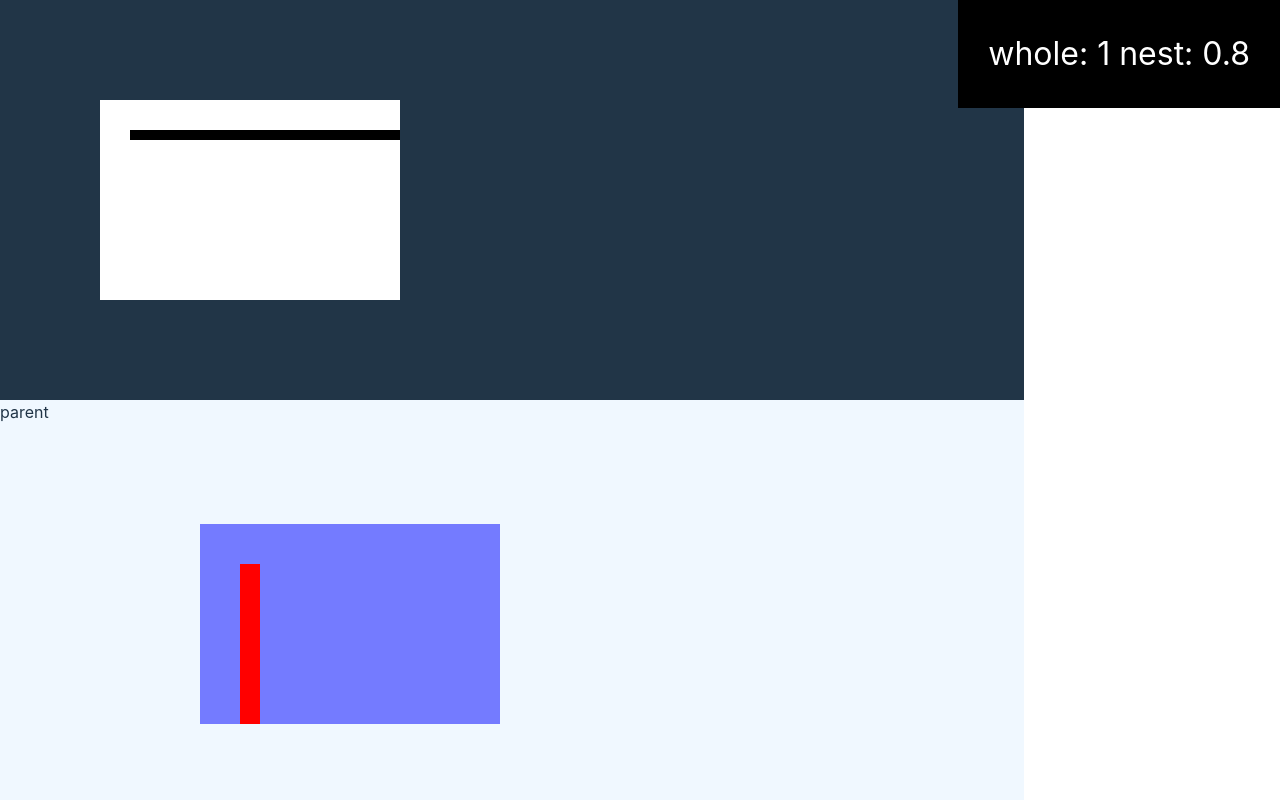
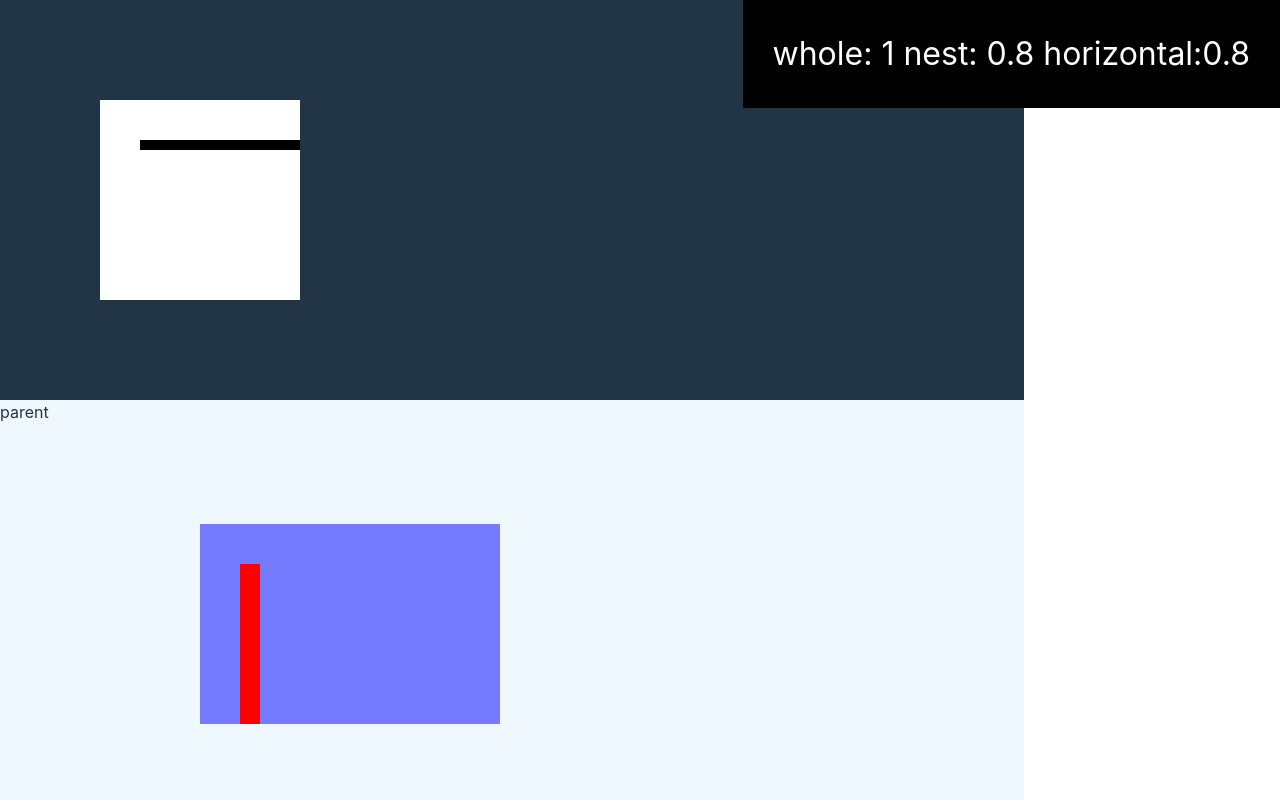
Before and after one commit to designDefined/waffle-scroll, a React (Vite) app: page / in a window 1280 px wide. Shown: the top 800 px of the page. Built offline with nearby package versions, Linux system fonts and the light colour scheme.

Commit message:
Feat: horizontal 테스트와 버그 픽스

```diff
--- a/src/App.css
+++ b/src/App.css
@@ -9,6 +9,7 @@
 }
 
 .parentHorizontal {
+  position: relative;
   width: 100%;
   height: 50vh;
   background-color: #213547;
@@ -16,15 +17,16 @@
 }
 
 .childHorizontal {
-  width: 300px;
+  position: relative;
+  width: 200px;
   height: 25vh;
   background-color: white;
-  padding: 30px;
+  padding: 40px;
   overflow: auto;
 }
 
 .miniHorizontal {
-  width: 800px;
+  width: 300px;
   height: 10px;
   background-color: black;
 }
@@ -43,6 +45,7 @@
   color: white;
   font-size: 32px;
   padding: 30px;
+  z-index: 9;
 }
 
 .child {
--- a/src/App.tsx
+++ b/src/App.tsx
@@ -1,30 +1,32 @@
 import "./App.css";
 
 import { useEffect, useRef } from "react";
-import { useNestedScroll, useTestScroll } from "./components/hooks";
+import {
+  useHorizontalScroll,
+  useNestedScroll,
+  useTestScroll,
+} from "./components/hooks";
 
 function App() {
-  const ref1 = useRef<HTMLDivElement>(null);
-  const ref2 = useRef<HTMLDivElement>(null);
+  // const ref1 = useRef<HTMLDivElement>(null);
+  // const ref2 = useRef<HTMLDivElement>(null);
 
   const { targetRef, state: globalState } = useTestScroll({});
   const { targetRef: nestedRef, state: nestedState } = useNestedScroll({});
-
-  useEffect(() => {
-    if (ref1.current)
-      ref1.current.addEventListener("scroll", (e) =>
-        console.log(ref1.current?.scrollLeft),
-      );
-  }, []);
-
+  const { targetRef: horizontalRef, state: horizontalState } =
+    useHorizontalScroll({});
   return (
     <div className="App">
       <div className="progress">
-        whole: {globalState.progress} nest: {nestedState.progress}
+        whole: {globalState.progress} nest: {nestedState.progress} horizontal:
+        {horizontalState.progress}
       </div>
       <div className="parentHorizontal">
-        <div className="childHorizontal" ref={ref1}>
-          <div className="miniHorizontal" ref={ref2} />
+        <div
+          className="childHorizontal"
+          ref={useHorizontalScroll.setScrollContainer}
+        >
+          <div className="miniHorizontal" ref={horizontalRef} />
         </div>
       </div>
       <div className="parent" ref={targetRef}>
--- a/src/components/hooks.ts
+++ b/src/components/hooks.ts
@@ -16,3 +16,14 @@ export const useNestedScroll = createLocalScrollHook(
   },
   true,
 );
+
+export const useHorizontalScroll = createGlobalScrollHook(
+  {
+    globalState: { progress: 0 },
+    defaultCallback: ({ setState, progress }) => {
+      setState({ progress });
+    },
+    isHorizontal: true,
+  },
+  true,
+);
--- a/src/v2/index.ts
+++ b/src/v2/index.ts
@@ -1,7 +1,7 @@
 import { useEffect, useLayoutEffect, useReducer, useRef } from "react";
 import {
   Calculatable,
-  calculateVerticalProgress,
+  calculateProgress,
   partialIsDifferent,
   roundBy,
 } from "./tools";
@@ -67,7 +67,6 @@ export const createGlobalScrollHook = <T extends Record<string, any>>(
   };
 
   const handleOnScroll = () => {
-    const calculateProgress = calculateVerticalProgress;
     const currentViewport: Calculatable = hasScrollContainer
       ? {
           offsetTop: scrollContainer?.scrollTop ?? 999999,
@@ -213,7 +212,6 @@ export const createLocalScrollHook = <
   let scrollContainer: AvailableHTMLElement | null = null;
 
   const handleOnScroll = () => {
-    const calculateProgress = calculateVerticalProgress;
     const currentViewport: Calculatable = hasScrollContainer
       ? {
           offsetTop: scrollContainer?.scrollTop ?? 999999,
--- a/src/v2/tools.ts
+++ b/src/v2/tools.ts
@@ -29,7 +29,7 @@ export type Calculatable = {
   offsetWidth: number;
 };
 
-export const calculateVerticalProgress = (
+export const calculateProgress = (
   target: Calculatable,
   viewport: Calculatable,
   isHorizontal = false,
@@ -41,6 +41,8 @@ export const calculateVerticalProgress = (
     ? viewport.offsetWidth
     : viewport.offsetHeight;
   const diff = viewportStart + viewportLength - targetStart;
+  console.log(targetStart);
+
   if (diff < 0) return 0;
   if (diff > targetLength + viewportLength) return 3;
   if (viewportLength === targetLength) {
```
